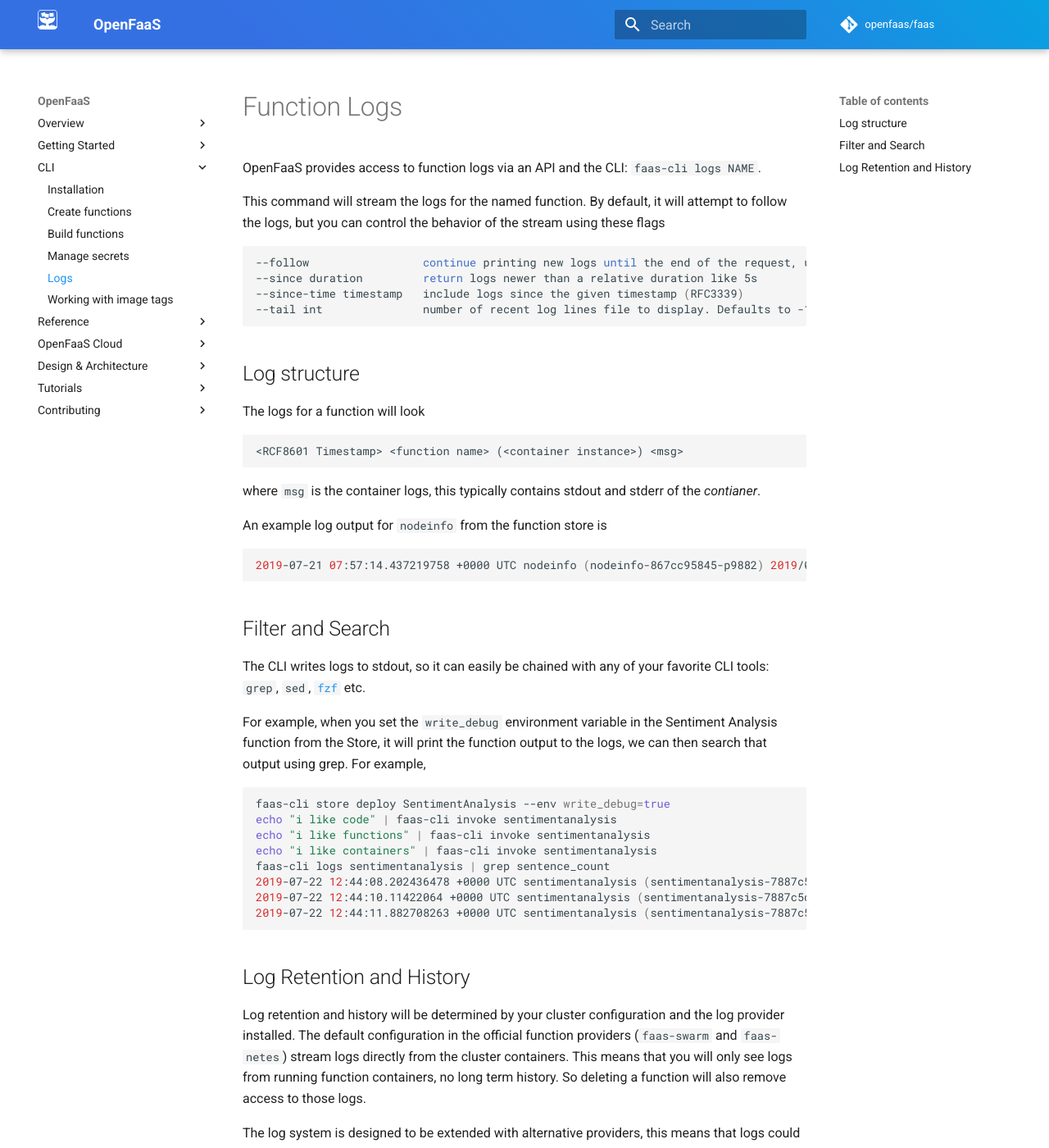
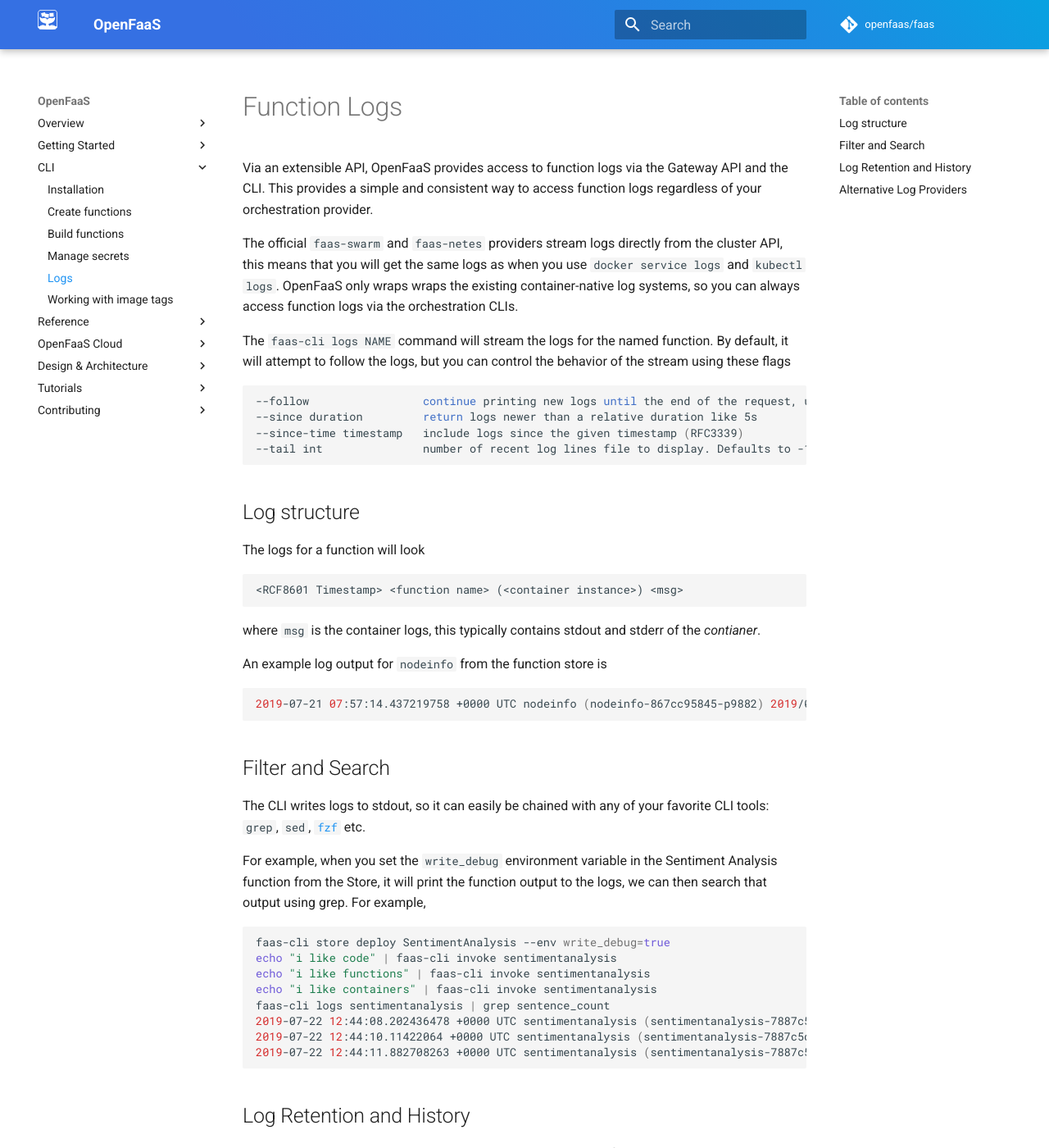
Before and after one commit to openfaas/docs, an MkDocs documentation site: the page built from docs/cli/logs.md, in a window 1280 px wide and 1400 px high. Shown: the whole window at 82% size. Built offline with MkDocs 1.6.1 and Material for MkDocs 9.7.7, drawn with Linux system fonts in a browser that asks for light colours; comment, search, counter and statistics services are not loaded; some of the changed text lies outside the part shown.

Commit message:
Improve logs intro section
**What**
- Improve the cli logs docs intro by providing more context on where the
logs come from and the fact that the original logs are always accessible
via the standard cluster tools

Signed-off-by: Lucas Roesler <roesler.lucas@gmail.com>

````diff
--- a/docs/cli/logs.md
+++ b/docs/cli/logs.md
@@ -1,8 +1,11 @@
 # Function Logs
 
-OpenFaaS provides access to function logs via an API and the CLI: `faas-cli logs NAME`.
+Via an extensible API, OpenFaaS provides access to function logs via the Gateway API and the CLI. This provides a simple and consistent way to access function logs regardless of your orchestration provider.
 
-This command will stream the logs for the named function.  By default, it will attempt to follow the logs, but you can control the behavior of the stream using these flags
+
+The official `faas-swarm` and `faas-netes` providers stream logs directly from the cluster API, this means that you will get the same logs as when you use `docker service logs` and `kubectl logs`. OpenFaaS only wraps wraps the existing container-native log systems, so you can always access function logs via the orchestration CLIs.
+
+The `faas-cli logs NAME` command will stream the logs for the named function.  By default, it will attempt to follow the logs, but you can control the behavior of the stream using these flags
 
 ```sh
 --follow                 continue printing new logs until the end of the request, up to 30s (default true)
@@ -46,4 +49,5 @@ faas-cli logs sentimentanalysis | grep sentence_count
 ## Log Retention and History
 Log retention and history will be determined by your cluster configuration and the log provider installed. The default configuration in the official function providers (`faas-swarm` and `faas-netes`) stream logs directly from the cluster containers. This means that you will only see logs from running function containers, no long term history.  So deleting a function will also remove access to those logs.
 
+## Alternative Log Providers
 The log system is designed to be extended with alternative providers, this means that logs could instead be supplied by a persistent storage, e.g. Loki or ElasticSearch.  See the [log providers overview](../reference/logs/providers.md) for more details about how providers work and available alternatives.
````
